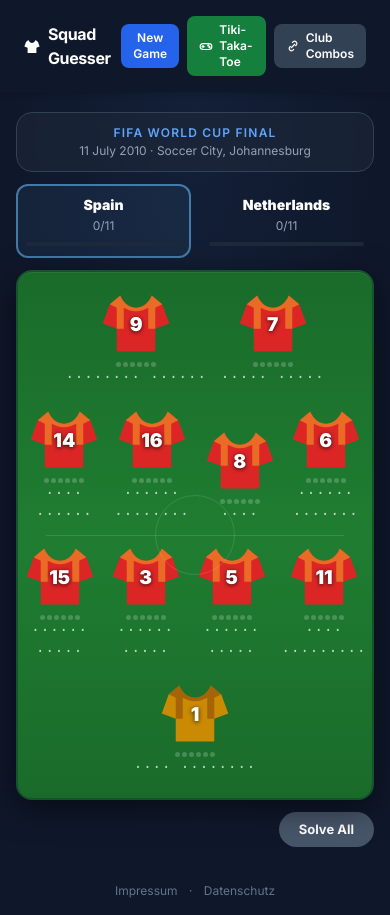
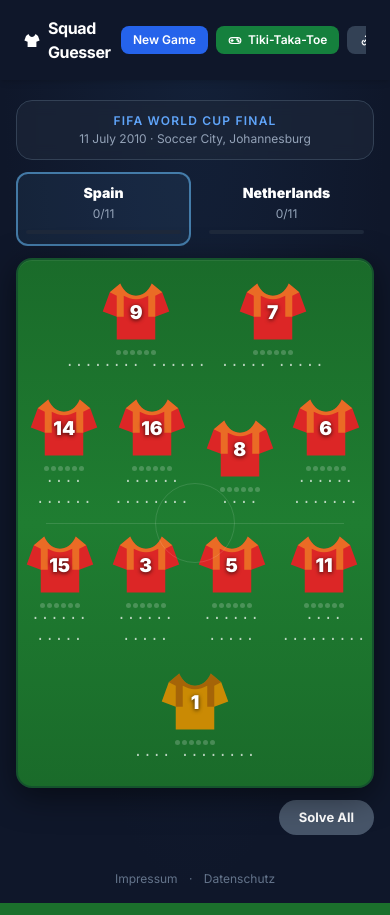
Before and after one commit to David-Negelen/football-tictactoe, a Flask app: page /squad-guesser in a window 390 px wide. Run offline with Flask 3, Linux system fonts and the light colour scheme; data that the repository does not hold is empty; some libraries are stand-ins or nearby versions.

Commit message:
fix mobile overflow bugs across combos, squad-guesser, and game
Rendered every screen at 320px/375px viewports (headless Chromium) to
actually verify mobile layout instead of guessing from CSS. Found and
fixed four real overflow bugs, all variants of the same root cause —
a flex child with an implicit or explicit min-width that wins over
flex-shrink, forcing content off-screen with no way to reach it:

- Squad Guesser's on-screen keyboard: .key had min-width:38px, so a
  10-key row needed ~416px minimum regardless of screen width. Rightmost
  keys were unreachable. Dropped the min-width; flex:1 now shrinks keys
  to fit.
- Squad Guesser's wordle guess-grid: cell size had a 28px floor with a
  flat 8px gap, so long player names (10+ letters, common for full
  names) overflowed regardless of viewport. Lowered the floor, made the
  gap adaptive, and wrapped the grid in overflow-x-auto as a safety net
  for genuinely extreme names (verified up to 25 letters).
- Combos/Squad Guesser header nav links: three pill buttons in a fixed
  row didn't fit under ~350px. Made the nav strip its own horizontal-
  scroll container instead of letting it blow out the page.
- The three "load grid by code" inputs (setup, editor, online join):
  <input> has an implicit flex min-width based on its own intrinsic
  content size, which beats flex-1 the same way explicit min-width
  does. Added min-w-0 so they actually shrink for their neighboring
  button.

Also tightened the /combos table for mobile: the Players/Shared-players
columns were getting cut off the visible area with no indication more
content existed. Hid the low-value "#" column below the sm: breakpoint,
tightened cell padding, and added a "swipe for more" hint above the
table — it was already scrollable (overflow-x-auto), just not
discoverably so.

Verified via headless Chromium (not just reasoning from CSS): zero
horizontal overflow now across mode-select, setup, board, retake,
solution reveal, online lobby/room, stats modal, offline-pool setup,
combos (list + player modal), squad-guesser (pitch + wordle + keyboard,
sampled across dozens of randomized targets plus a 25-letter stress
test), daily, editor, and the static pages — at both 320px and 375px.

Bumping CACHE_NAME since templates/game.html and static/js/game.js
changed.

```diff
--- a/static/js/game.js
+++ b/static/js/game.js
@@ -1677,7 +1677,7 @@ function renderLobbyHome() {
       <div class="text-xs" style="color:var(--text-dim)">— oder —</div>
       <div class="w-full flex gap-2">
         <input id="join-code-input" maxlength="5" placeholder="CODE" autocomplete="off"
-          class="tt-input flex-1 uppercase tracking-widest text-center rounded-lg px-3 py-2 text-sm font-bold">
+          class="tt-input flex-1 min-w-0 uppercase tracking-widest text-center rounded-lg px-3 py-2 text-sm font-bold">
         <button id="btn-join-room" class="tt-btn-neutral text-sm px-4 py-2 rounded-lg">Beitreten</button>
       </div>
       <p id="lobby-error" class="text-xs hidden" style="color:var(--accent)"></p>
--- a/static/sw.js
+++ b/static/sw.js
@@ -1,4 +1,4 @@
-const CACHE_NAME = 'ttt-shell-v68';
+const CACHE_NAME = 'ttt-shell-v70';
 const SHELL_URLS = [
   '/',
   '/static/manifest.json',
--- a/templates/game.html
+++ b/templates/game.html
@@ -293,7 +293,7 @@
         <div class="text-sm font-bold mb-2" style="color:var(--text)">Grid per Code laden</div>
         <div class="flex gap-2">
           <input id="setup-load-code" maxlength="6" placeholder="CODE" autocomplete="off"
-            class="tt-input flex-1 uppercase tracking-widest text-center rounded-lg px-3 py-2 text-sm font-bold">
+            class="tt-input flex-1 min-w-0 uppercase tracking-widest text-center rounded-lg px-3 py-2 text-sm font-bold">
           <button id="btn-setup-load" class="tt-btn-neutral text-sm px-4 py-2 rounded-lg">Laden</button>
         </div>
         <p id="setup-load-error" class="text-xs mt-2 hidden" style="color:var(--accent)"></p>
@@ -351,7 +351,7 @@
       <div class="text-sm font-bold mb-3" style="color:var(--text)">Grid per Code laden</div>
       <div class="flex gap-2">
         <input id="editor-load-code" maxlength="6" placeholder="CODE" autocomplete="off"
-          class="tt-input flex-1 uppercase tracking-widest text-center rounded-lg px-3 py-2 text-sm font-bold">
+          class="tt-input flex-1 min-w-0 uppercase tracking-widest text-center rounded-lg px-3 py-2 text-sm font-bold">
         <button id="btn-editor-load" class="tt-btn-neutral text-sm px-4 py-2 rounded-lg">Laden</button>
       </div>
       <p id="editor-load-error" class="text-xs mt-2 hidden" style="color:var(--accent)"></p>
--- a/templates/squad_guesser.html
+++ b/templates/squad_guesser.html
@@ -128,12 +128,12 @@
       font-weight: 700; font-size: 14px;
       cursor: pointer; user-select: none;
       display: flex; align-items: center; justify-content: center;
-      height: 58px; min-width: 38px; flex: 1;
+      height: 58px; min-width: 0; flex: 1;
       box-shadow: 0 2px 0 #1e293b;
       transition: background .15s, transform .08s, box-shadow .08s;
     }
     .key:active { transform:translateY(2px); box-shadow: none; }
-    .key.wide   { min-width: 64px; font-size: 12px; flex: 1.6; }
+    .key.wide   { font-size: 12px; flex: 1.6; }
     .key.k-green  { background: #15803d; box-shadow: 0 2px 0 #0f5929; }
     .key.k-yellow { background: #a16207; box-shadow: 0 2px 0 #71430a; }
     .key.k-gray   { background: #1e293b; box-shadow: 0 2px 0 #0f172a; color:#64748b; }
@@ -168,12 +168,12 @@
     <svg width="16" height="15" viewBox="0 0 80 72" fill="currentColor" style="flex-shrink:0"><path d="M22 4 L10 14 L2 36 L18 42 L18 68 L62 68 L62 42 L78 36 L70 14 L58 4 C54 14 46 18 40 18 C34 18 26 14 22 4 Z"/></svg>
     <span>Squad Guesser</span>
   </h1>
-  <div class="flex items-center gap-2">
-    <button id="btn-new" class="bg-blue-600 hover:bg-blue-500 text-white text-xs font-semibold px-3 py-1.5 rounded-lg transition-colors">New Game</button>
-    <a href="/" class="flex items-center gap-1.5 bg-green-700 hover:bg-green-600 text-white text-xs font-semibold px-3 py-1.5 rounded-lg transition-colors">
+  <div class="flex items-center gap-2 overflow-x-auto min-w-0" style="scrollbar-width:none;">
+    <button id="btn-new" class="bg-blue-600 hover:bg-blue-500 text-white text-xs font-semibold px-3 py-1.5 rounded-lg transition-colors flex-shrink-0">New Game</button>
+    <a href="/" class="flex items-center gap-1.5 bg-green-700 hover:bg-green-600 text-white text-xs font-semibold px-3 py-1.5 rounded-lg transition-colors flex-shrink-0">
       <svg width="14" height="14" viewBox="0 0 24 24" fill="none" stroke="currentColor" stroke-width="2" stroke-linecap="round" stroke-linejoin="round" style="flex-shrink:0"><rect x="2" y="8" width="20" height="10" rx="5"/><path d="M7 11v4"/><path d="M5 13h4"/><circle cx="16" cy="11" r="1"/><circle cx="18" cy="14" r="1"/></svg>
       Tiki-Taka-Toe</a>
-    <a href="/combos" class="flex items-center gap-1.5 bg-slate-700 hover:bg-slate-600 text-white text-xs font-semibold px-3 py-1.5 rounded-lg transition-colors">
+    <a href="/combos" class="flex items-center gap-1.5 bg-slate-700 hover:bg-slate-600 text-white text-xs font-semibold px-3 py-1.5 rounded-lg transition-colors flex-shrink-0">
       <svg width="14" height="14" viewBox="0 0 24 24" fill="none" stroke="currentColor" stroke-width="2" stroke-linecap="round" stroke-linejoin="round" style="flex-shrink:0"><path d="M9 15 15 9"/><path d="M11 6l1.5-1.5a4 4 0 0 1 5.5 5.5L16.5 11.5"/><path d="M13 18l-1.5 1.5a4 4 0 0 1-5.5-5.5L7.5 12.5"/></svg>
       Club Combos</a>
   </div>
@@ -228,7 +228,7 @@
     <div id="w-tries" class="text-slate-500 text-sm font-bold"></div>
   </div>
 
-  <div id="wordle-grid" class="flex flex-col gap-2 items-center"></div>
+  <div id="wordle-grid" class="w-full flex flex-col gap-2 items-center overflow-x-auto"></div>
   <div id="w-msg" class="text-center font-bold text-base h-6"></div>
 
   <div class="w-full flex flex-col gap-1.5 max-w-md px-1">
@@ -536,7 +536,8 @@ function renderGrid() {
   const s   = g.teams[w.team].states[w.idx];
   const n   = w.target.length;
   const maxW = Math.min(window.innerWidth - 32, 720);
-  const cs   = Math.min(68, Math.max(28, Math.floor((maxW - (n-1)*8) / n)));
+  const gap  = n > 12 ? 3 : n > 8 ? 5 : 8;
+  const cs   = Math.min(68, Math.max(18, Math.floor((maxW - (n-1)*gap) / n)));
 
   const grid = document.getElementById('wordle-grid');
   grid.innerHTML = '';
@@ -544,7 +545,7 @@ function renderGrid() {
 
   for (let row = 0; row < MAX_TRIES; row++) {
     const rowDiv = document.createElement('div');
-    rowDiv.className = 'flex gap-2'; rowDiv.id = `wrow-${row}`;
+    rowDiv.className = 'flex'; rowDiv.style.gap = gap + 'px'; rowDiv.id = `wrow-${row}`;
     for (let col = 0; col < n; col++) {
       const cell = document.createElement('div');
       cell.className = 'wordle-cell';
```
Also changed, not shown: templates/combos.html (+18 -14 lines).
